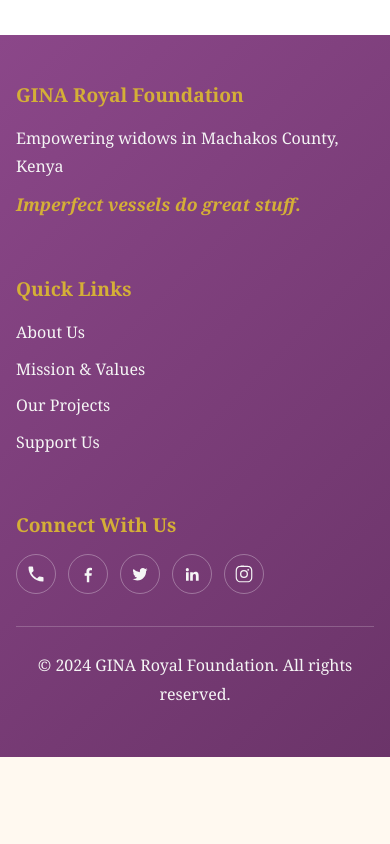
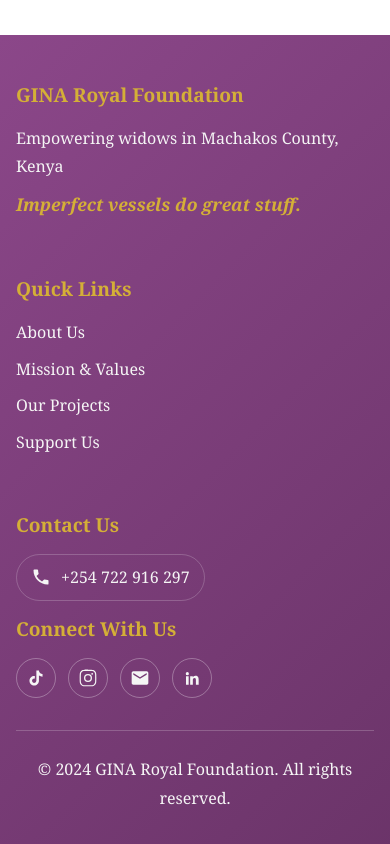
Before and after one commit to lucienmakutano/gina-royal-foundation, a website built with Vite: page index.html in a window 390 px wide. Shown: the part 8436-9280 px from the top of the page. Before the commit the page ends 9193 px from the top, so only its background shows below. Built offline with nearby package versions, Linux system fonts and the light colour scheme.

Commit message:
Add contact information and social media links to footer sections across multiple pages
- Introduced a "Contact Us" section with phone number links in mission.html, projects.html, and support.html.
- Updated social media links to include TikTok, Instagram, and LinkedIn with appropriate URLs.
- Removed unused social media links (Facebook, Twitter) from the footer.
- Added CSS styles for the new contact information layout and link styling.

```diff
--- a/index.html
+++ b/index.html
@@ -200,22 +200,26 @@
                     </ul>
                 </div>
                 <div class="footer-section">
+                    <h4>Contact Us</h4>
+                    <div class="contact-us-info">
+                        <a href="tel:+254722916297" class="contact-us-link">
+                            <svg viewBox="0 0 24 24" aria-hidden="true"><path d="M6.62 10.79a15.05 15.05 0 0 0 6.59 6.59l2.2-2.2a1 1 0 0 1 1.02-.24c1.12.37 2.33.57 3.57.57a1 1 0 0 1 1 1V20a1 1 0 0 1-1 1C10.3 21 3 13.7 3 4a1 1 0 0 1 1-1h3.5a1 1 0 0 1 1 1c0 1.24.2 2.45.57 3.57a1 1 0 0 1-.24 1.02l-2.2 2.2Z"/></svg>
+                            <span>+254 722 916 297</span>
+                        </a>
+                    </div>
                     <h4>Connect With Us</h4>
                     <div class="contact-social-row">
-                        <a href="tel:+254722916297" class="icon-link" aria-label="Call us" title="Call us">
-                            <svg viewBox="0 0 24 24" aria-hidden="true"><path d="M6.62 10.79a15.05 15.05 0 0 0 6.59 6.59l2.2-2.2a1 1 0 0 1 1.02-.24c1.12.37 2.33.57 3.57.57a1 1 0 0 1 1 1V20a1 1 0 0 1-1 1C10.3 21 3 13.7 3 4a1 1 0 0 1 1-1h3.5a1 1 0 0 1 1 1c0 1.24.2 2.45.57 3.57a1 1 0 0 1-.24 1.02l-2.2 2.2Z"/></svg>
+                        <a href="https://www.tiktok.com/@ginaroyalfoundation1?_r=1&_t=ZS-94PPB1zP1nA" class="icon-link" aria-label="TikTok" title="TikTok" target="_blank" rel="noopener noreferrer">
+                            <svg viewBox="0 0 24 24" aria-hidden="true"><path d="M16.6 5.82s.51.5 0 0A4.28 4.28 0 0 1 15.54 3h-3.09v12.4a2.59 2.59 0 0 1-2.59 2.5c-1.42 0-2.6-1.16-2.6-2.6 0-1.72 1.66-3.01 3.37-2.48V9.66c-3.45-.46-6.47 2.22-6.47 5.64 0 3.33 2.76 5.7 5.69 5.7 3.14 0 5.69-2.55 5.69-5.7V9.01a7.35 7.35 0 0 0 4.3 1.38V7.3s-1.88.09-3.24-1.48Z"/></svg>
                         </a>
-                        <a href="#" class="icon-link" aria-label="Facebook" title="Facebook">
-                            <svg viewBox="0 0 24 24" aria-hidden="true"><path d="M13.5 22v-8h2.7l.4-3h-3.1V9.1c0-.9.3-1.6 1.7-1.6h1.6V4.8c-.8-.1-1.7-.2-2.5-.2-2.5 0-4.2 1.5-4.2 4.3V11H8v3h2.6v8h2.9Z"/></svg>
+                        <a href="https://www.instagram.com/gina_royal_foundation?utm_source=qr&igsh=MTd0NnlmNGRsaXV2OQ==" class="icon-link" aria-label="Instagram" title="Instagram" target="_blank" rel="noopener noreferrer">
+                            <svg viewBox="0 0 24 24" aria-hidden="true"><path d="M12 7.2A4.8 4.8 0 1 0 12 16.8 4.8 4.8 0 0 0 12 7.2Zm0 8A3.2 3.2 0 1 1 12 8.8a3.2 3.2 0 0 1 0 6.4Zm6.1-8.2a1.1 1.1 0 1 1-2.2 0 1.1 1.1 0 0 1 2.2 0ZM12 3.5c2.7 0 3 .01 4 .06 1 .05 1.6.2 2 .36.5.2.9.43 1.3.87.4.4.68.8.87 1.3.16.4.31 1 .36 2 .05 1 .06 1.3.06 4s-.01 3-.06 4c-.05 1-.2 1.6-.36 2-.2.5-.43.9-.87 1.3-.4.4-.8.68-1.3.87-.4.16-1 .31-2 .36-1 .05-1.3.06-4 .06s-3-.01-4-.06c-1-.05-1.6-.2-2-.36a3.5 3.5 0 0 1-1.3-.87 3.5 3.5 0 0 1-.87-1.3c-.16-.4-.31-1-.36-2-.05-1-.06-1.3-.06-4s.01-3 .06-4c.05-1 .2-1.6.36-2 .2-.5.43-.9.87-1.3.4-.4.8-.68 1.3-.87.4-.16 1-.31 2-.36 1-.05 1.3-.06 4-.06Zm0-1.6c-2.8 0-3.2.01-4.1.06-1 .05-1.8.21-2.4.44-.7.27-1.3.63-1.8 1.2-.6.5-.9 1.1-1.2 1.8-.23.6-.39 1.4-.44 2.4C2 8.8 2 9.2 2 12s.01 3.2.06 4.1c.05 1 .21 1.8.44 2.4.27.7.63 1.3 1.2 1.8.5.6 1.1.9 1.8 1.2.6.23 1.4.39 2.4.44.9.05 1.3.06 4.1.06s3.2-.01 4.1-.06c1-.05 1.8-.21 2.4-.44.7-.27 1.3-.63 1.8-1.2.6-.5.9-1.1 1.2-1.8.23-.6.39-1.4.44-2.4.05-.9.06-1.3.06-4.1s-.01-3.2-.06-4.1c-.05-1-.21-1.8-.44-2.4a5.1 5.1 0 0 0-1.2-1.8c-.5-.6-1.1-.9-1.8-1.2-.6-.23-1.4-.39-2.4-.44-.9-.05-1.3-.06-4.1-.06Z"/></svg>
                         </a>
-                        <a href="#" class="icon-link" aria-label="Twitter" title="Twitter">
-                            <svg viewBox="0 0 24 24" aria-hidden="true"><path d="M21 6.5a7.5 7.5 0 0 1-2.1.6A3.7 3.7 0 0 0 20.5 5a7.4 7.4 0 0 1-2.4.9A3.7 3.7 0 0 0 11.8 9v.8A10.5 10.5 0 0 1 4.2 6a3.7 3.7 0 0 0 1.2 5A3.7 3.7 0 0 1 3.8 10v.1a3.7 3.7 0 0 0 3 3.6 3.7 3.7 0 0 1-1.7.1 3.7 3.7 0 0 0 3.5 2.6A7.5 7.5 0 0 1 3 18a10.5 10.5 0 0 0 5.7 1.7c6.8 0 10.6-5.8 10.6-10.8v-.5A7.7 7.7 0 0 0 21 6.5Z"/></svg>
+                        <a href="mailto:ginaroyalfoundation@gmail.com" class="icon-link" aria-label="Email" title="Email">
+                            <svg viewBox="0 0 24 24" aria-hidden="true"><path d="M20 4H4c-1.1 0-2 .9-2 2v12c0 1.1.9 2 2 2h16c1.1 0 2-.9 2-2V6c0-1.1-.9-2-2-2Zm0 4-8 5-8-5V6l8 5 8-5v2Z"/></svg>
                         </a>
-                        <a href="#" class="icon-link" aria-label="LinkedIn" title="LinkedIn">
+                        <a href="https://www.linkedin.com/company/gina-royal-foundation/" class="icon-link" aria-label="LinkedIn" title="LinkedIn" target="_blank" rel="noopener noreferrer">
                             <svg viewBox="0 0 24 24" aria-hidden="true"><path d="M6.4 8.7a1.9 1.9 0 1 1 0-3.8 1.9 1.9 0 0 1 0 3.8ZM4.8 20h3.2V10H4.8v10Zm5 0H13v-5.2c0-1.4.3-2.8 2-2.8 1.7 0 1.7 1.6 1.7 2.9V20H20v-5.8c0-2.8-.6-4.9-3.9-4.9-1.6 0-2.7.9-3.1 1.7h0V10H9.8v10Z"/></svg>
-                        </a>
-                        <a href="#" class="icon-link" aria-label="Instagram" title="Instagram">
-                            <svg viewBox="0 0 24 24" aria-hidden="true"><path d="M12 7.2A4.8 4.8 0 1 0 12 16.8 4.8 4.8 0 0 0 12 7.2Zm0 8A3.2 3.2 0 1 1 12 8.8a3.2 3.2 0 0 1 0 6.4Zm6.1-8.2a1.1 1.1 0 1 1-2.2 0 1.1 1.1 0 0 1 2.2 0ZM12 3.5c2.7 0 3 .01 4 .06 1 .05 1.6.2 2 .36.5.2.9.43 1.3.87.4.4.68.8.87 1.3.16.4.31 1 .36 2 .05 1 .06 1.3.06 4s-.01 3-.06 4c-.05 1-.2 1.6-.36 2-.2.5-.43.9-.87 1.3-.4.4-.8.68-1.3.87-.4.16-1 .31-2 .36-1 .05-1.3.06-4 .06s-3-.01-4-.06c-1-.05-1.6-.2-2-.36a3.5 3.5 0 0 1-1.3-.87 3.5 3.5 0 0 1-.87-1.3c-.16-.4-.31-1-.36-2-.05-1-.06-1.3-.06-4s.01-3 .06-4c.05-1 .2-1.6.36-2 .2-.5.43-.9.87-1.3.4-.4.8-.68 1.3-.87.4-.16 1-.31 2-.36 1-.05 1.3-.06 4-.06Zm0-1.6c-2.8 0-3.2.01-4.1.06-1 .05-1.8.21-2.4.44-.7.27-1.3.63-1.8 1.2-.6.5-.9 1.1-1.2 1.8-.23.6-.39 1.4-.44 2.4C2 8.8 2 9.2 2 12s.01 3.2.06 4.1c.05 1 .21 1.8.44 2.4.27.7.63 1.3 1.2 1.8.5.6 1.1.9 1.8 1.2.6.23 1.4.39 2.4.44.9.05 1.3.06 4.1.06s3.2-.01 4.1-.06c1-.05 1.8-.21 2.4-.44.7-.27 1.3-.63 1.8-1.2.6-.5.9-1.1 1.2-1.8.23-.6.39-1.4.44-2.4.05-.9.06-1.3.06-4.1s-.01-3.2-.06-4.1c-.05-1-.21-1.8-.44-2.4a5.1 5.1 0 0 0-1.2-1.8c-.5-.6-1.1-.9-1.8-1.2-.6-.23-1.4-.39-2.4-.44-.9-.05-1.3-.06-4.1-.06Z"/></svg>
                         </a>
                     </div>
                 </div>
--- a/style.css
+++ b/style.css
@@ -1100,6 +1100,35 @@ footer p {
     color: var(--secondary-color);
 }
 
+.contact-us-info {
+    margin-bottom: 16px;
+}
+
+.contact-us-link {
+    display: inline-flex;
+    align-items: center;
+    gap: 10px;
+    color: var(--text-light);
+    text-decoration: none;
+    font-size: 1rem;
+    padding: 8px 14px;
+    border: 1px solid rgba(255, 255, 255, 0.2);
+    border-radius: 30px;
+    transition: all 0.3s ease;
+}
+
+.contact-us-link:hover {
+    color: var(--secondary-color);
+    border-color: var(--secondary-color);
+}
+
+.contact-us-link svg {
+    width: 20px;
+    height: 20px;
+    fill: currentColor;
+    flex-shrink: 0;
+}
+
 .contact-social-row {
     display: flex;
     align-items: center;
```
Also changed, not shown: about.html (+14 -10 lines), mission.html (+14 -10 lines), projects.html (+14 -10 lines), support.html (+14 -10 lines).
